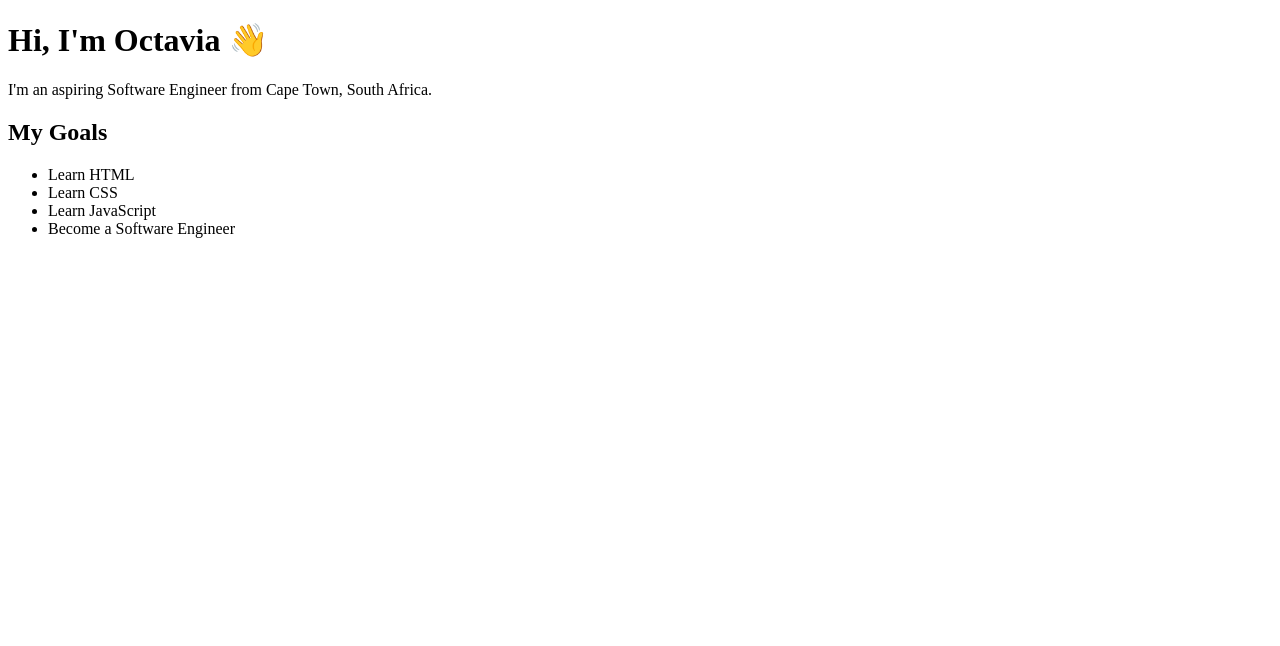
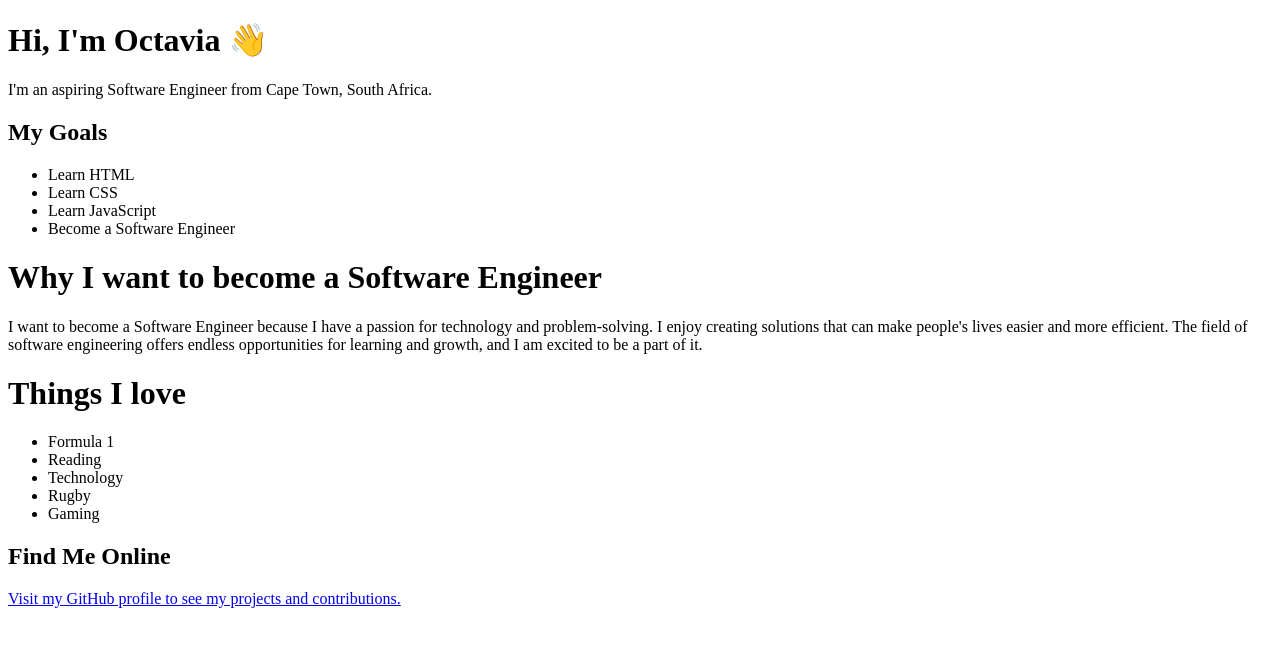
Before and after one commit to obaatjiesdev/my-dev-journey, a plain HTML site: page index.html in a window 1280 px wide. Drawn offline with Linux system fonts and the light colour scheme.

Commit message:
Add personal sections to homepage

```diff
--- a/index.html
+++ b/index.html
@@ -21,5 +21,30 @@
         <li>Learn JavaScript</li>
         <li>Become a Software Engineer</li>
     </ul>
+
+    <h1>Why I want to become a Software Engineer</h1>
+
+    <p>
+        I want to become a Software Engineer because I have a passion for technology and problem-solving.
+        I enjoy creating solutions that can make people's lives easier and more efficient.
+        The field of software engineering offers endless opportunities for learning and growth,
+        and I am excited to be a part of it.
+    </p>
+
+    <h1>Things I love</h1>
+
+    <ul>
+        <li>Formula 1</li>
+        <li>Reading</li>
+        <li>Technology</li>
+        <li>Rugby</li>
+        <li>Gaming</li>
+    </ul>
+
+    <h2>Find Me Online</h2>
+
+    <a href="https://github.com/obaatjiesdev" target="_blank">
+        Visit my GitHub profile to see my projects and contributions.
+    </a>
 </body>
 </html>
```
